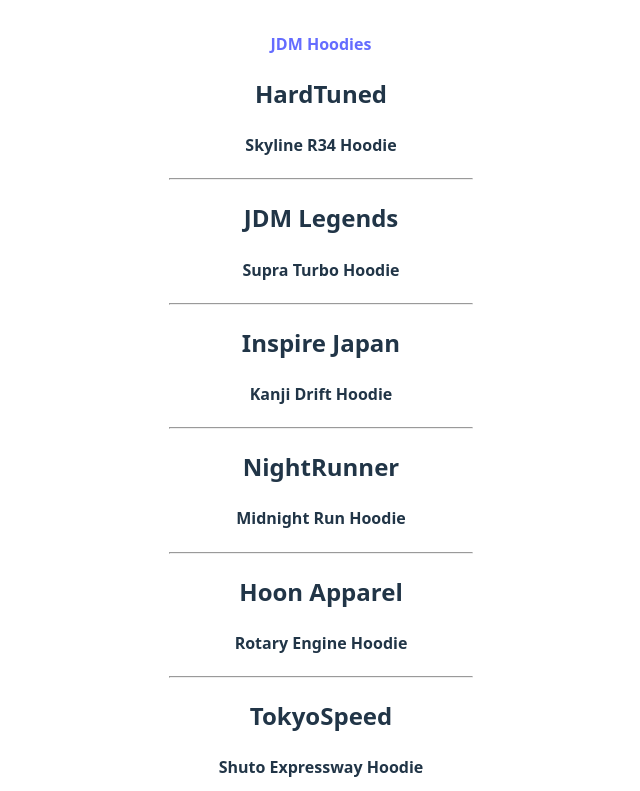
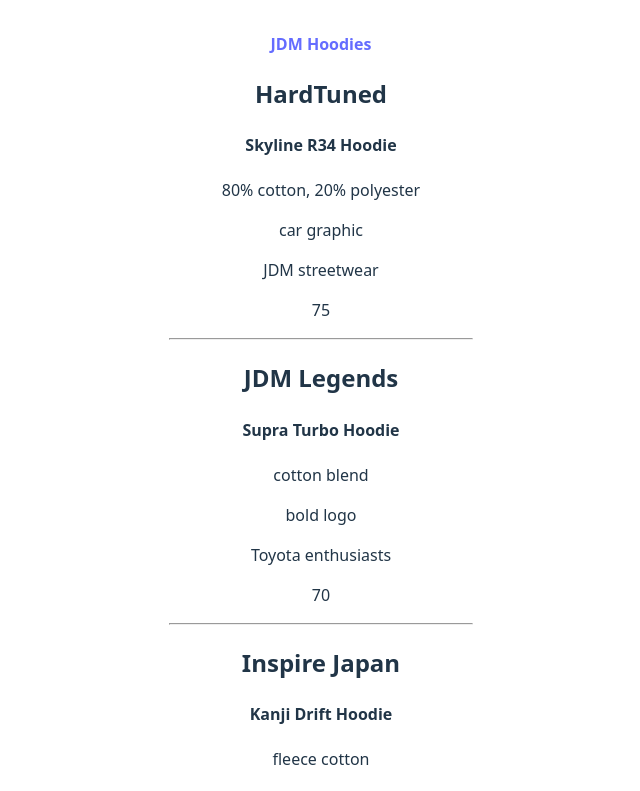
Before and after one commit to JesseChum/PairProgramDynamics, a React (Vite) app: page / in a window 1280 px wide. Shown: the top 791 px of the page, without its empty margins (319-959 px from the left). Built offline with nearby package versions, Linux system fonts and the light colour scheme.

Commit message:
displaying all data

```diff
--- a/src/assets/components/Card.jsx
+++ b/src/assets/components/Card.jsx
@@ -6,7 +6,11 @@
     <div>
       <h2>{item.brand}</h2>
       <h4>{item.name}</h4>
-      <hr />
+      <p>{item.material}</p>
+      <p>{item.style}</p>
+      <p>{item.culture}</p>
+      <p>{item.price_usd}</p>
+      <hr/>
     </div>
   );
 }
```
